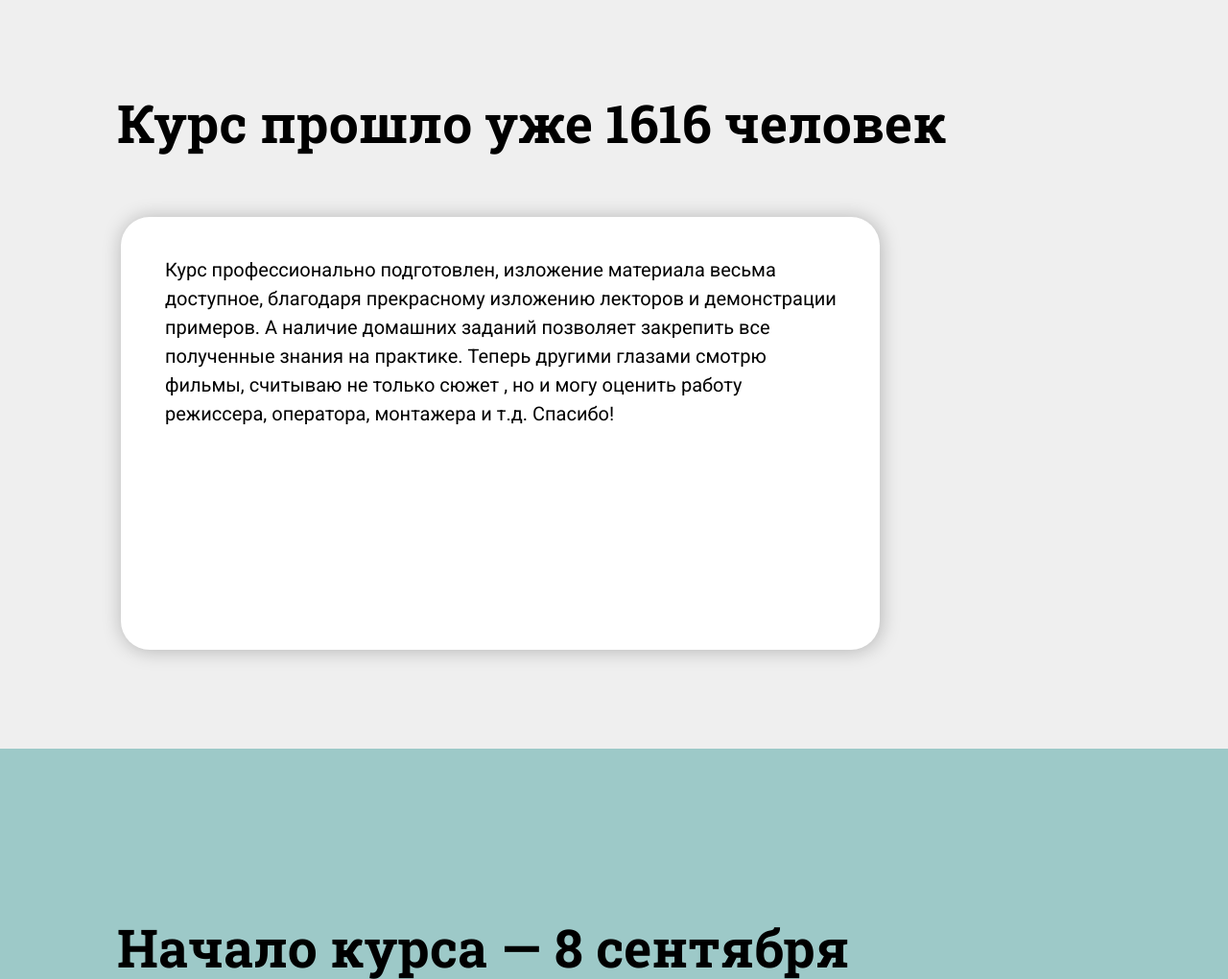
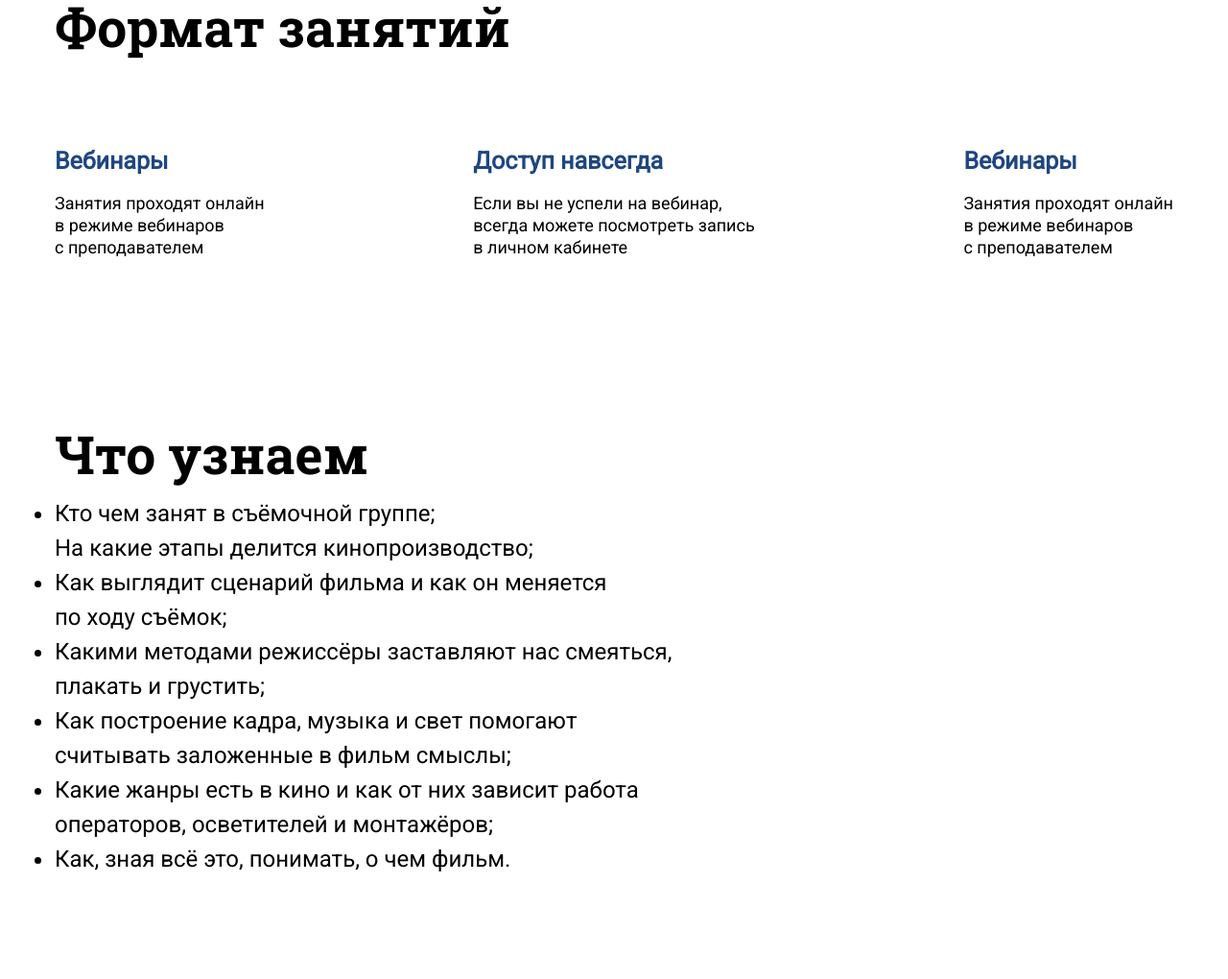
Before and after one commit to filman2001/NewProject1, a plain HTML site: page index.html in a window 1280 px wide. Shown: the top 1020 px of the page at 96% size. Drawn offline with Linux system fonts and the light colour scheme.

Commit message:
added:features and learning sections

```diff
--- a/assets/css/guldanastyle.css
+++ b/assets/css/guldanastyle.css
@@ -0,0 +1,163 @@
+
+h2{
+    font-family: Roboto Slab;
+    font-style: normal;
+    font-weight: 700;
+    font-size: 26px;
+    line-height: 26px;
+}
+
+h3{
+    font-family: Roboto;
+    font-style: normal;
+    font-weight: bold;
+    font-size: 12px;
+    line-height: 16px;
+    color: #1E4681;
+}
+
+p{
+    font-family: Roboto;
+    font-size: 10px;
+    line-height: 13px;
+}
+
+li{
+    font-family: Roboto;
+    font-size: 12px;
+    line-height: 18px;
+}
+
+/*margin & padding*/
+.mt-1{margin-top: 1rem;}
+.mb-5{margin-bottom: 5rem;}
+
+
+.justify-content-between{
+    justify-content: space-between;
+}
+
+
+
+
+
+
+
+
+
+
+
+
+
+
+
+
+
+
+
+
+
+
+.container,
+.container-fluid,
+.container-sm,
+.container-md,
+.container-lg,
+.container-xl {
+  width: 100%;
+  padding-right: 15px;
+  padding-left: 15px;
+  margin-right: auto;
+  margin-left: auto;
+}
+
+@media (min-width: 300px) and ( max-width:575px) {
+    .container{
+        max-width: 305px;
+    }
+
+}
+
+
+@media (min-width: 576px) {
+  .container, .container-sm {
+    max-width: 540px;
+  }
+
+  h2{
+    font-size: 32px;
+    line-height:32px
+  }
+
+  h3{
+    font-size: 15px;
+    line-height: 19px;
+  }
+
+  p{
+    font-size: 11px;
+    line-height: 14px;
+  }
+
+  li{
+    font-size: 14px;
+    line-height: 21px;
+  }
+
+  /*margin & padding*/
+  .mt-md-0{margin-top: 0;}
+  .mt-md-1{margin-top: 1rem;}
+  .mt-md-4{margin-top: 4rem;}
+  .mb-md-6{margin-bottom: 6rem;}
+  .mb-md-9{margin-bottom: 9rem;}
+}
+
+@media (min-width: 768px) {
+  .container, .container-sm, .container-md {
+    max-width: 720px;
+  }
+}
+
+@media (min-width: 992px) {
+  .container, .container-sm, .container-md, .container-lg {
+    max-width: 960px;
+  }
+
+  h2{
+    font-size: 55px;
+    line-height: 56px;
+  }
+
+  h3{
+    font-size: 25px;
+    line-height: 32px
+  }
+
+  p{
+    font-size: 18px;
+    line-height: 23px;
+  }
+
+  li{
+    font-size: 24px;
+    line-height: 36px;
+  }
+
+  /*margin & padding*/
+  .mt-lg-6{margin-top: 6rem;}
+  .mb-lg-11{margin-bottom: 11rem;}
+  .mb-lg-16{margin-bottom: 16rem;}
+}
+
+@media (min-width: 1200px) {
+  .container, .container-sm, .container-md, .container-lg, .container-xl {
+    max-width: 1196px;
+  }
+}
+
+.row {
+  display: -ms-flexbox;
+  display: flex;
+  -ms-flex-wrap: wrap;
+  flex-wrap: wrap;
+}
--- a/index.html
+++ b/index.html
@@ -13,8 +13,42 @@
     <header id="Tural1"></header>
     <main id="Tural2"></main>
     <section class="about" id="Ayten1"></section>
-    <section class="features" id="Guldana1"></section>
-    <section class="learning" id="Guldana2"></section>
+    <section class="features container mb-5 mb-md-6 mb-lg-11" id="Guldana1">
+        <div>
+            <h2>Формат занятий</h2>
+            <div class="mt-1 mt-md-4 mt-lg-6 row justify-content-between">
+                <div>
+                    <h3>Вебинары</h3>
+                    <p  class="mt-md-1">Занятия проходят онлайн<br>
+                        в режиме вебинаров<br>
+                        с преподавателем</p>
+                </div>
+                <div class="mt-1 mt-md-0">
+                    <h3>Доступ навсегда</h3>
+                    <p class="mt-md-1">Если вы не успели на вебинар,<br> всегда можете посмотреть запись<br> в личном кабинете</p>
+                </div>
+                <div class="mt-1 mt-md-0">
+                    <h3>Вебинары</h3>
+                    <p class="mt-md-1">Занятия проходят онлайн<br>
+                        в режиме вебинаров<br>
+                        с преподавателем</p>
+                </div>
+            </div>
+        </div>
+    </section>
+    <section class="learning container mb-5 mb-md-9 mb-lg-16" id="Guldana2">
+        <h2>Что узнаем</h2>
+        <ul class="mt-1">
+            <li>Кто чем занят в съёмочной группе;<br>
+                На какие этапы делится кинопроизводство;</li>
+            <li>Как выглядит сценарий фильма и как он меняется<br>
+                по ходу съёмок;</li>
+            <li>Какими методами режиссёры заставляют нас смеяться,<br> плакать и грустить;</li>
+            <li>Как построение кадра, музыка и свет помогают<br> считывать заложенные в фильм смыслы;</li>
+            <li>Какие жанры есть в кино и как от них зависит работа<br> операторов, осветителей и монтажёров;</li>
+            <li>Как, зная всё это, понимать, о чем фильм.</li>
+        </ul>
+    </section>
     <section class="program" id="Tural3"></section>
     <section class="review" id="Filman1">
         <div class="back">
```
Also changed, not shown: assets/css/style.css (line endings or trailing spaces).
